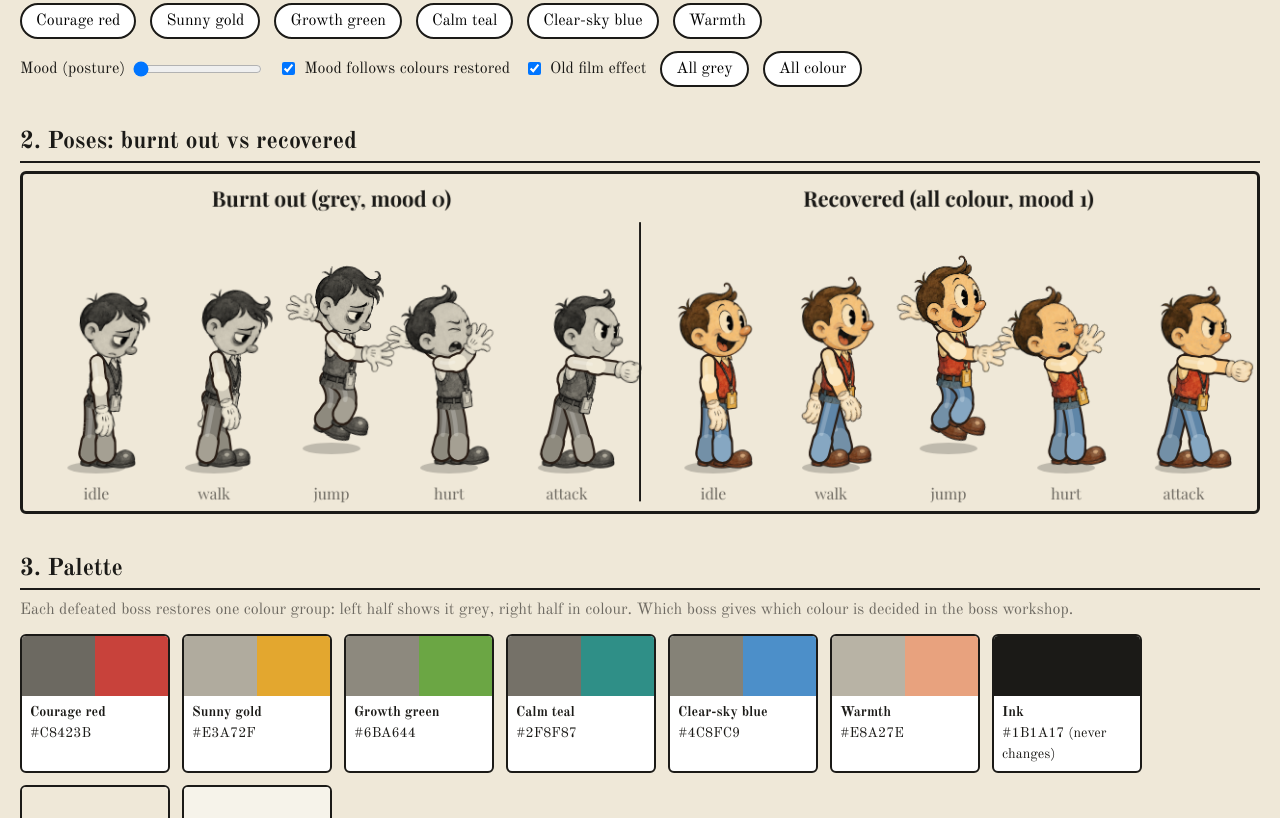
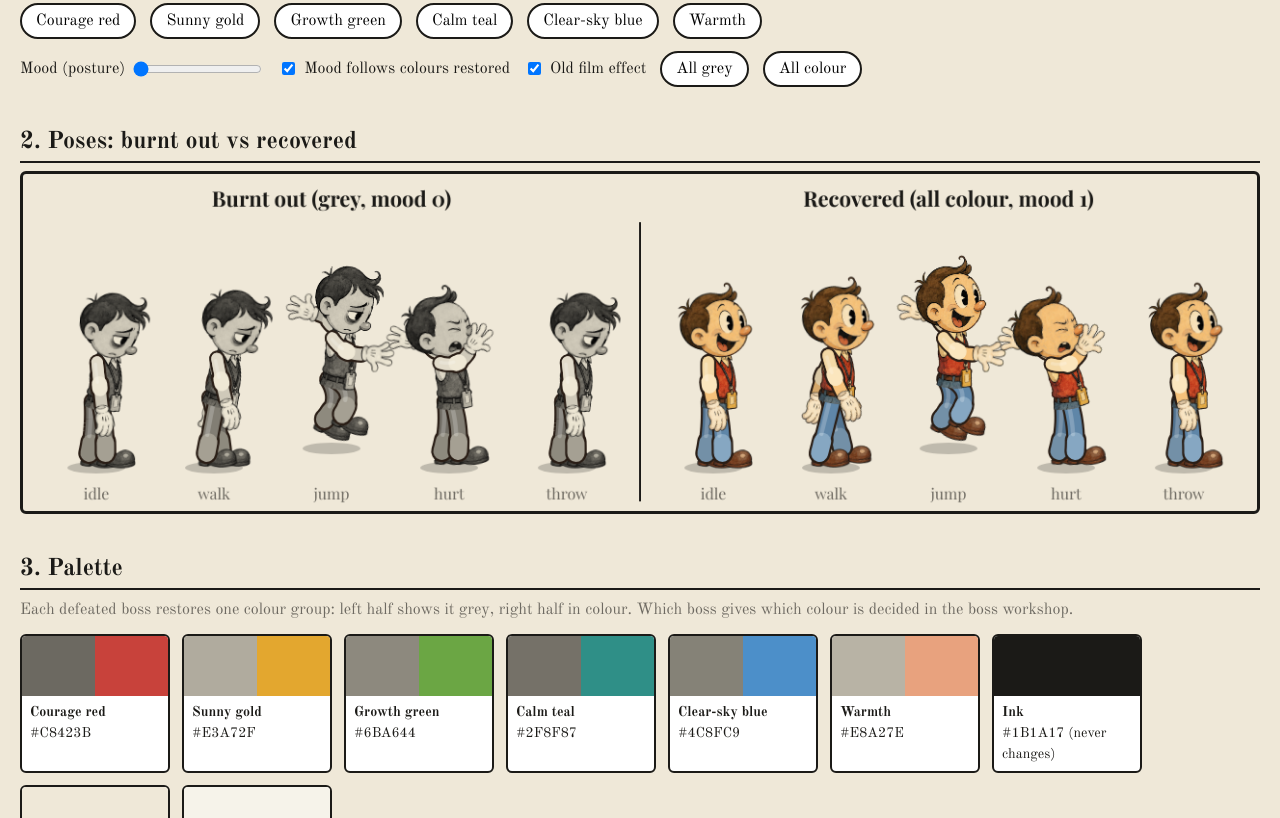
Before and after one commit to Mikemilligan93/black-goes-to-blue, a plain HTML site: page game/styletest.html in a window 1280 px wide. Shown: the part 709-1527 px from the top of the page. Drawn offline with nearby package versions, Linux system fonts and the light colour scheme; animation ran at ten frames a second; a web font is replaced by a local one.

Commit message:
Replace punch with a paper-ball throw (projectile with arc, spin and burst)
Co-Authored-By: Claude Opus 5.5 <noreply@anthropic.com>
Claude-Session: https://claude.ai/code/session_01AA3ZRKL4dULDKBNvWbE297

```diff
--- /dev/null
+++ b/game/src/art/paperball.js
@@ -0,0 +1,44 @@
+// ============================================================
+//  CRUMPLED PAPER BALL - the player's projectile, drawn in code.
+//  Art.drawPaperBall(ctx, x, y, r, rot)   Art.drawPaperBits(ctx, bits)
+// ============================================================
+window.Art = window.Art || {};
+
+(function () {
+  // fixed jagged outline (angle offset, radius) so every ball is the same crumpled shape
+  var OUTLINE = [[0, 1.0], [0.42, 0.87], [0.8, 1.05], [1.25, 0.89], [1.55, 1.0], [1.95, 0.86], [2.35, 1.04],
+                 [2.8, 0.90], [3.2, 1.02], [3.6, 0.8], [4.0, 1.06], [4.45, 0.90], [4.85, 1.0], [5.3, 0.88], [5.75, 1.03]];
+  // shaded facets (triangles between outline points and inner points) and fold lines
+  var FACETS = [[[0.8, 1.05], [1.25, 0.82], [1.0, 0.3]], [[2.8, 0.84], [3.2, 1.02], [3.0, 0.35]],
+                [[4.45, 0.83], [4.85, 1.0], [4.6, 0.25]], [[5.75, 1.03], [0, 1.0], [0.1, 0.4]]];
+  var FOLDS = [[[1.0, 0.3], [2.1, 0.2], [2.35, 1.04]], [[1.0, 0.3], [0.42, 0.78]], [[3.0, 0.35], [4.0, 0.45], [4.6, 0.25]],
+               [[2.1, 0.2], [3.0, 0.35]], [[5.3, 0.79], [5.6, 0.35], [0.1, 0.4]]];
+  var PAPER = '#F2EAD7', SHADE = '#CFC2A4', INK = '#2A1E16';
+  function pt(p, r) { return [Math.cos(p[0]) * p[1] * r, Math.sin(p[0]) * p[1] * r]; }
+  function poly(ctx, pts, r, close) {
+    ctx.beginPath();
+    pts.forEach(function (p, i) { var q = pt(p, r); i ? ctx.lineTo(q[0], q[1]) : ctx.moveTo(q[0], q[1]); });
+    if (close) ctx.closePath();
+  }
+
+  Art.drawPaperBall = function (ctx, x, y, r, rot) {
+    ctx.save(); ctx.translate(x, y); ctx.rotate(rot || 0);
+    ctx.lineJoin = 'round'; ctx.lineCap = 'round';
+    poly(ctx, OUTLINE, r, true); ctx.fillStyle = PAPER; ctx.fill();
+    ctx.fillStyle = SHADE; FACETS.forEach(function (f) { poly(ctx, f, r, true); ctx.fill(); });
+    ctx.lineWidth = Math.max(0.8, r * 0.09); ctx.strokeStyle = 'rgba(42,30,22,0.7)';
+    FOLDS.forEach(function (f) { poly(ctx, f, r, false); ctx.stroke(); });
+    poly(ctx, OUTLINE, r, true); ctx.lineWidth = Math.max(1.5, r * 0.11); ctx.strokeStyle = INK; ctx.stroke();
+    ctx.restore();
+  };
+
+  // small paper flecks when a ball bursts: bits = [{x, y, rot, life}] (life 1 -> 0)
+  Art.drawPaperBits = function (ctx, bits) {
+    bits.forEach(function (b) {
+      ctx.save(); ctx.globalAlpha = Math.max(0, b.life); ctx.translate(b.x, b.y); ctx.rotate(b.rot);
+      ctx.fillStyle = PAPER; ctx.strokeStyle = INK; ctx.lineWidth = 1.2;
+      ctx.beginPath(); ctx.moveTo(-3, -2); ctx.lineTo(3, -3); ctx.lineTo(2, 2); ctx.lineTo(-2, 3); ctx.closePath();
+      ctx.fill(); ctx.stroke(); ctx.restore();
+    });
+  };
+})();
--- a/game/src/art/puppet.js
+++ b/game/src/art/puppet.js
@@ -1,7 +1,9 @@
 // ============================================================
 //  PLAYER PUPPET - painted Nano Banana parts + rubber-hose limbs drawn in code.
 //  Art.drawPuppet(ctx, x, y, s)   (x, y = point between the feet, on the ground)
-//    s.pose   : 'idle' | 'walk' | 'jump' | 'hurt' | 'attack'
+//    s.pose   : 'idle' | 'walk' | 'jump' | 'hurt'
+//    s.throwT : 0..1 progress of a paper-ball throw (works with any pose), or undefined
+//    s.out    : optional object; receives out.hand = world position of the throwing hand
 //    s.t      : time in seconds          s.phase : walk cycle phase
 //    s.vy     : vertical speed           s.facing: 1 right, -1 left
 //    s.mood   : 0 burnt out .. 1 recovered   s.scale : size multiplier
@@ -25,7 +27,10 @@ Art.PUPPET = {
   shoe:  { scale: 0.58, ankle: [80, 30], sole: 160 },
   leg:   { len: 52, width: 15, cuff: 18, spread: 3.5, top: 6 },  // top: how far the legs start up inside the trousers
   arm:   { len: 46, width: 12, sleeve: 0.55 },
+  ball:  9,                         // paper ball radius in the hand
 };
+
+Art.RELEASE = 0.45;               // throw progress at which the ball leaves the hand
 
 Art.PUPPET_PARTS = ['body_torso', 'body_glove_relaxed', 'body_glove_fist', 'body_glove_open', 'body_shoe',
   'heads_tired', 'heads_tired_blink', 'heads_neutral', 'heads_neutral_blink', 'heads_happy',
@@ -94,7 +99,7 @@ Art.PUPPET_PARTS = ['body_torso', 'body_glove_relaxed', 'body_glove_fist', 'body
     var P = Art.PUPPET, S = P.size;
     var t = s.t || 0, m = clamp(s.mood === undefined ? 0 : s.mood, 0, 1), slump = 1 - m;
     var pose = s.pose || 'idle', ph = s.phase || 0, vy = s.vy || 0;
-    var hurt = pose === 'hurt', attack = pose === 'attack';
+    var hurt = pose === 'hurt', thr = s.throwT, throwing = typeof thr === 'number' && thr >= 0 && thr <= 1 && !hurt;
 
     ctx.save();
     ctx.translate(x, y);
@@ -105,7 +110,7 @@ Art.PUPPET_PARTS = ['body_torso', 'body_glove_relaxed', 'body_glove_fist', 'body
 
     var breathe = Math.sin(t * (1.6 + m * 1.4));
     var bob = pose === 'walk' ? -Math.abs(Math.sin(ph)) * (3 + m * 4) : breathe * 1.2;
-    var lean = slump * 0.13 + (pose === 'walk' ? 0.05 : 0) - (hurt ? 0.22 : 0) + (attack ? 0.12 : 0);
+    var lean = slump * 0.13 + (pose === 'walk' ? 0.05 : 0) - (hurt ? 0.22 : 0) + (throwing ? (thr < 0.35 ? -0.08 * thr / 0.35 : 0.14 * (1 - thr)) : 0);
 
     var shoeS = S * P.shoe.scale, ankleH = (P.shoe.sole - P.shoe.ankle[1]) * shoeS;
     var hip = { x: 0, y: -(ankleH + P.leg.len * 0.94) + bob };
@@ -120,7 +125,7 @@ Art.PUPPET_PARTS = ['body_torso', 'body_glove_relaxed', 'body_glove_fist', 'body
       if (pose === 'walk') { ax = hx + Math.sin(a) * (13 + m * 5); ay = -ankleH - Math.max(0, Math.cos(a)) * (6 + m * 6); tilt = Math.max(0, Math.cos(a)) * 0.25 - 0.05; }
       else if (pose === 'jump') { ax = hx + (vy < 0 ? (i ? 8 : -4) : (i ? 5 : -8)); ay = -ankleH - (vy < 0 ? 14 + i * 5 : 4); tilt = vy < 0 ? 0.3 : -0.1; }
       else if (hurt) { ax = hx - 4 + i * 10; ay = -ankleH - 2; tilt = -0.1; }
-      else if (attack) { ax = hx + (i ? 15 : -13); ay = -ankleH; }
+      else if (throwing) { ax = hx + (i ? 14 : -12); ay = -ankleH; }
       else { ax = hx + (i ? 6 : -4); ay = -ankleH; }
       legs.push({ L: limb(hx, hip.y - P.leg.top, ax, ay, P.leg.len + P.leg.top, -1), tilt: tilt });
     }
@@ -132,13 +137,20 @@ Art.PUPPET_PARTS = ['body_torso', 'body_glove_relaxed', 'body_glove_fist', 'body
       if (pose === 'walk') { hx2 = r.x + Math.sin(b) * (11 + m * 7); hy2 = r.y + AL * 0.9 + slump * 4 - Math.abs(Math.cos(b)) * 2; }
       else if (pose === 'jump') { glove = 'open'; if (j) { hx2 = r.x + 32; hy2 = r.y + AL * 0.35; } else { hx2 = r.x - 20; hy2 = vy < 0 ? r.y - AL * 0.55 : r.y + 2; } }  // front hand forward and low, clear of the face
       else if (hurt) { glove = 'open'; hx2 = r.x + (j ? 30 : -26); hy2 = r.y - AL * (j ? 0.2 : 0.45) + Math.sin(t * 30) * 3; }
-      else if (attack) { if (j) { glove = 'fist'; hx2 = r.x + AL * 0.98; hy2 = r.y + 6; } else { hx2 = r.x - 10; hy2 = r.y + AL * 0.7; } }
       else { hx2 = r.x + (j ? 4 : -2) + breathe; hy2 = r.y + AL * 0.92 + slump * 5; }
-      arms.push({ L: limb(r.x, r.y, hx2, hy2, AL, 1), glove: glove });
+      if (throwing) {   // side-arm throw: wind back, whip forward, follow through
+        if (j) {
+          var bk = { x: r.x - AL * 0.8, y: r.y - 4 }, fw = { x: r.x + AL * 0.95, y: r.y - 8 }, e;
+          if (thr < 0.35) { e = ease(thr / 0.35); hx2 += (bk.x - hx2) * e; hy2 += (bk.y - hy2) * e; glove = 'fist'; }
+          else if (thr < 0.5) { e = ease((thr - 0.35) / 0.15); hx2 = bk.x + (fw.x - bk.x) * e; hy2 = bk.y + (fw.y - bk.y) * e; glove = thr < Art.RELEASE ? 'fist' : 'open'; }
+          else { e = (thr - 0.5) / 0.5; hx2 = fw.x - e * 6; hy2 = fw.y + e * AL * 0.5; glove = 'open'; }
+        } else { hx2 = r.x + 10; hy2 = r.y + AL * 0.6; glove = 'relaxed'; }
+      }
+      arms.push({ L: limb(r.x, r.y, hx2, hy2, AL, 1), glove: glove, ball: throwing && j === 1 && thr < Art.RELEASE });
     }
 
     // ---- head choice ----
-    var face = s.face || (hurt ? 'hurt' : attack ? 'determined' : (pose === 'jump' && vy > 350) ? 'surprised'
+    var face = s.face || (hurt ? 'hurt' : throwing ? 'determined' : (pose === 'jump' && vy > 350) ? 'surprised'
       : m < 0.4 ? 'tired' : m < 0.75 ? 'neutral' : 'happy');
     if ((t % 3.7) < 0.13) face = face === 'tired' ? 'tired_blink' : (face === 'neutral' || face === 'happy') ? 'neutral_blink' : face;
 
@@ -159,6 +171,12 @@ Art.PUPPET_PARTS = ['body_torso', 'body_glove_relaxed', 'body_glove_fist', 'body
     Art.drawPainted(ctx, 'heads_' + face, c[0], c[1], S * P.head.scale);
     ctx.restore();
     arm(ctx, arms[1].L, P, arms[1].glove, 1);
+    if (arms[1].ball) { var ea = endAngle(arms[1].L); Art.drawPaperBall(ctx, arms[1].L.b[0] + Math.cos(ea) * 14, arms[1].L.b[1] + Math.sin(ea) * 14 - 4, P.ball, thr * 4); }
     ctx.restore();
+    if (s.out) {   // hand position in world coordinates (for spawning the projectile)
+      var sc = s.scale || 1, f = s.facing || 1;
+      s.out.hand = { x: x + f * sc * arms[1].L.b[0], y: y + sc * arms[1].L.b[1] };
+    }
   };
+  function ease(u) { return u * u * (3 - 2 * u); }
 })();
--- a/game/src/styletest.js
+++ b/game/src/styletest.js
@@ -31,7 +31,7 @@
   window.addEventListener('keydown', function (e) {
     if (['ArrowLeft', 'ArrowRight', 'ArrowUp', 'ArrowDown', ' '].indexOf(e.key) >= 0 && document.activeElement === play) e.preventDefault();
     keys[e.key.toLowerCase()] = true;
-    if (e.key.toLowerCase() === 'x' && p.attack <= 0 && p.hurt <= 0) p.attack = 0.28;
+    if (e.key.toLowerCase() === 'x' && p.throwT < 0 && p.hurt <= 0 && p.cool <= 0) { p.throwT = 0; p.released = false; }
     if (e.key.toLowerCase() === 'h' && p.hurt <= 0) { p.hurt = 0.6; p.vy = -420; p.vx = -p.facing * 260; p.ground = false; }
   });
   window.addEventListener('keyup', function (e) { keys[e.key.toLowerCase()] = false; });
@@ -39,13 +39,36 @@
 
   // ---------------- Player physics (prototype) ----------------
   var FLOOR = 410;
-  var p = { x: 640, y: FLOOR, vx: 0, vy: 0, facing: 1, ground: true, phase: 0, hurt: 0, attack: 0, jumpHeld: false };
+  var p = { x: 640, y: FLOOR, vx: 0, vy: 0, facing: 1, ground: true, phase: 0, hurt: 0, throwT: -1, released: false, cool: 0, out: {}, jumpHeld: false };
+  var balls = [], bits = [];
+  var THROW = { time: 0.32, speed: 640, up: 240, gravity: 900, radius: 9, cooldown: 0.12 };  // tuning
 
   function update(dt, mood) {
     var left = keys['arrowleft'] || keys['a'], right = keys['arrowright'] || keys['d'];
     var jump = keys[' '] || keys['w'] || keys['arrowup'];
     var max = 240 + mood * 80;
-    if (p.attack > 0) p.attack -= dt;
+    // ---- throwing ----
+    if (p.cool > 0) p.cool -= dt;
+    if (p.throwT >= 0) {
+      p.throwT += dt / THROW.time;
+      if (!p.released && p.throwT >= Art.RELEASE && p.out.hand) {
+        balls.push({ x: p.out.hand.x, y: p.out.hand.y, vx: p.facing * THROW.speed + p.vx * 0.5, vy: -THROW.up, rot: 0, spin: p.facing * 14 });
+        p.released = true;
+      }
+      if (p.throwT > 1) { p.throwT = -1; p.cool = THROW.cooldown; }
+    }
+    balls = balls.filter(function (b) {
+      b.vy += THROW.gravity * dt; b.x += b.vx * dt; b.y += b.vy * dt; b.rot += b.spin * dt;
+      if (b.y >= FLOOR - THROW.radius) {   // burst into paper bits
+        for (var i = 0; i < 7; i++) bits.push({ x: b.x, y: FLOOR - 4, vx: (Math.random() - 0.5) * 260, vy: -120 - Math.random() * 200, rot: Math.random() * 6, spin: (Math.random() - 0.5) * 20, life: 1 });
+        return false;
+      }
+      return b.x > -20 && b.x < 1300;
+    });
+    bits = bits.filter(function (b) {
+      b.vy += 900 * dt; b.x += b.vx * dt; b.y = Math.min(FLOOR - 2, b.y + b.vy * dt); b.rot += b.spin * dt; b.life -= dt * 1.6;
+      return b.life > 0;
+    });
     if (p.hurt > 0) { p.hurt -= dt; }
     else {
       var dir = (right ? 1 : 0) - (left ? 1 : 0);
@@ -156,14 +179,16 @@
   var lineup = document.getElementById('lineup'), lctx = lineup.getContext('2d');
   function drawLineup(t) {
     lctx.fillStyle = Art.PAL.paper[0]; lctx.fillRect(0, 0, 1280, 350);
-    var poses = ['idle', 'walk', 'jump', 'hurt', 'attack'];
+    var poses = ['idle', 'walk', 'jump', 'hurt', 'throw'];
     [0, 1].forEach(function (side) {
       var lv = {}; groups.forEach(function (g) { lv[g] = side; }); Art.levelsOverride = lv;
       lctx.fillStyle = INK; lctx.font = '700 22px "Playfair Display", serif'; lctx.textAlign = 'center';
       lctx.fillText(side ? 'Recovered (all colour, mood 1)' : 'Burnt out (grey, mood 0)', 320 + side * 640, 34);
       poses.forEach(function (pose, i) {
         var x = 76 + side * 640 + i * 122, vy = pose === 'jump' ? Math.sin(t * 2.5) * 900 : 0;
-        Art.drawPuppet(lctx, x, pose === 'jump' ? 285 : 305, { pose: pose, t: t, phase: t * 9, vy: vy, facing: 1, mood: side });
+        var tt = pose === 'throw' ? (t * 0.8) % 1.4 : undefined;
+        Art.drawPuppet(lctx, x, pose === 'jump' ? 285 : 305, { pose: pose === 'throw' ? 'idle' : pose, t: t, phase: t * 9, vy: vy, facing: 1, mood: side,
+          throwT: tt !== undefined && tt <= 1 ? tt : undefined });
         lctx.font = '16px "Playfair Display", serif'; lctx.fillStyle = '#6E6A62';
         lctx.fillText(pose, x, 338);
       });
@@ -212,8 +237,11 @@
 
     update(dt, mood);
     world(ctx, t);
-    var pose = p.hurt > 0 ? 'hurt' : p.attack > 0 ? 'attack' : !p.ground ? 'jump' : Math.abs(p.vx) > 20 ? 'walk' : 'idle';
-    Art.drawPuppet(ctx, p.x, p.y, { pose: pose, t: t, phase: p.phase, vy: p.vy, facing: p.facing, mood: mood });
+    var pose = p.hurt > 0 ? 'hurt' : !p.ground ? 'jump' : Math.abs(p.vx) > 20 ? 'walk' : 'idle';
+    Art.drawPuppet(ctx, p.x, p.y, { pose: pose, t: t, phase: p.phase, vy: p.vy, facing: p.facing, mood: mood,
+      throwT: p.throwT >= 0 ? p.throwT : undefined, out: p.out });
+    balls.forEach(function (b) { Art.drawPaperBall(ctx, b.x, b.y, THROW.radius, b.rot); });
+    Art.drawPaperBits(ctx, bits);
     if (filmEl.checked) film(ctx, 1280, 480, t);
     drawLineup(t);
     requestAnimationFrame(frame);
```
Also changed, not shown: game/styletest.html (+2 -1 lines).
